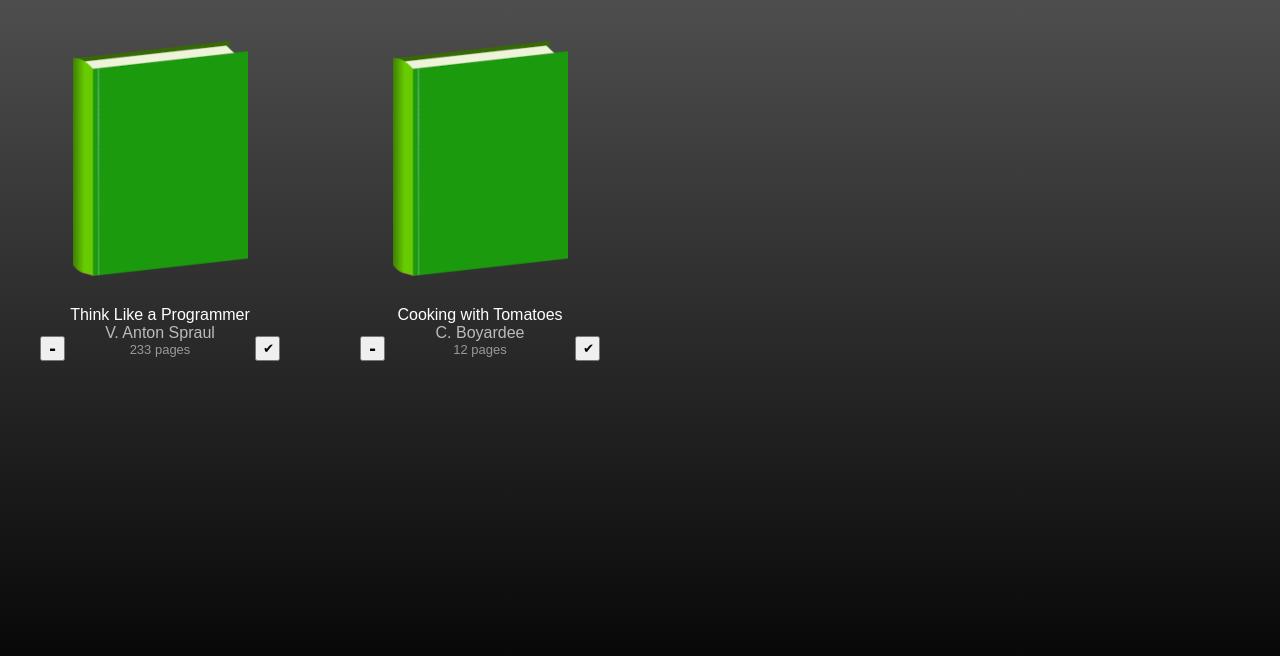
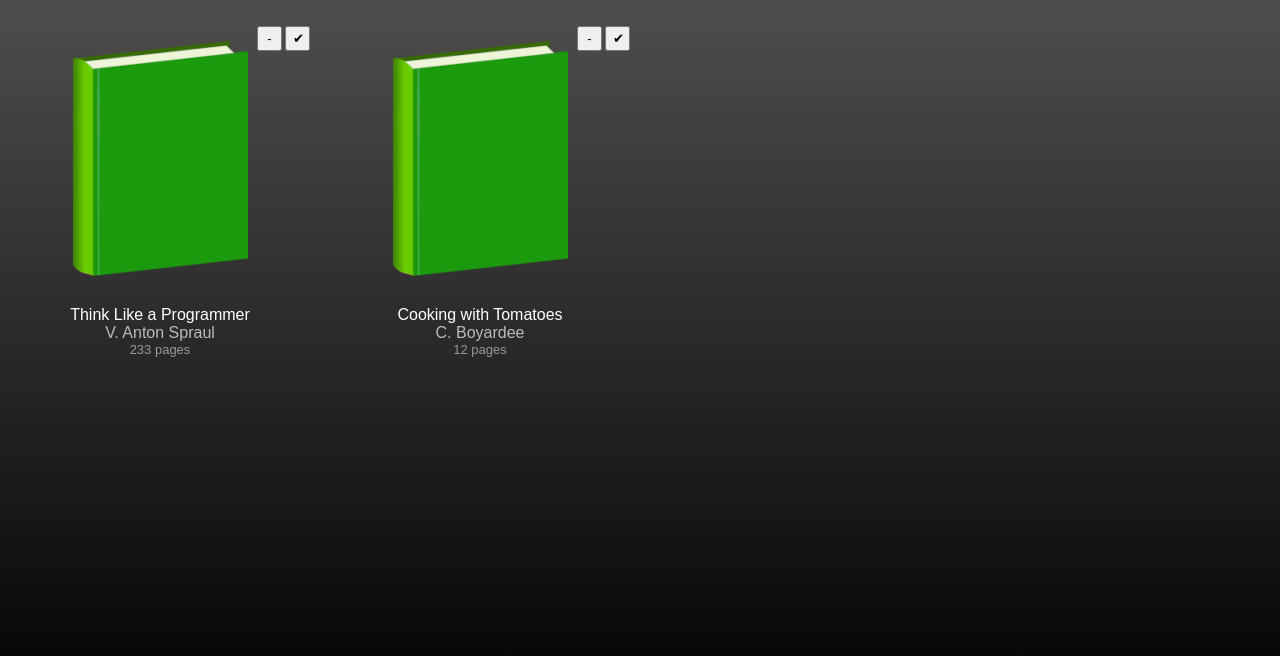
Before and after one commit to rwolt/book-library, a plain HTML site: page index.html in a window 1280 px wide. Shown: the part 68-724 px from the top of the page. Drawn offline with Linux system fonts and the light colour scheme.

Commit message:
Add function to delete books from library on button click

```diff
--- a/script.js
+++ b/script.js
@@ -56,16 +56,26 @@ function displayLibrary() {
         readCheck.classList.add('read-button');
         readCheck.innerText='✔';
 
+        let readBadge = document.createElement('div');
+        readBadge.classList.add('read-badge');
+        if (currentBook.read = true) {
+            readBadge.classList.add('invisible');
+        }
+        readBadge.innerText = 'UNREAD';
+
+        card.appendChild(deleteBtn);
         card.appendChild(readCheck);
-        card.appendChild(deleteBtn);
+        card.appendChild(readBadge);
         info.appendChild(title);
         info.appendChild(author);
         info.appendChild(pages);
         card.appendChild(cover);
         card.appendChild(info);
         list.appendChild(card);
+        updateCards();
     }
 }
+
 function createBook(e) {
     e.preventDefault();
     let entry = new Book()
@@ -76,11 +86,14 @@ function createBook(e) {
     if (document.querySelector('#cover-page').value != undefined) {
         entry.cover = document.querySelector('#cover-page').value;
     }
+
     addToLibrary(entry);
     formBox.classList.add('invisible');
     document.querySelector('form').reset();
     displayLibrary();
 }
+
+
 const list = document.querySelector('.list');
 displayLibrary();
 
@@ -91,5 +104,31 @@ let killBox = document.querySelector('#kill-box');
 let formBox = document.querySelector('#form-box');
 let addBtn = document.querySelector('#new-book');
 
+
 killBox.addEventListener('click', function () { formBox.classList.add('invisible') });
 addBtn.addEventListener('click', function () { formBox.classList.remove('invisible') });
+
+
+function updateCards() {
+    let cards = document.querySelectorAll('.card');
+
+    for (let el of cards) {
+    let delBtn = el.querySelector('.delete');
+    delBtn.addEventListener('click', function(){
+        let cardIndex = el.id;
+        delete myLibrary[cardIndex];
+        displayLibrary();
+        });
+
+    let readBtn = el.querySelector('.read-button');
+    let badge = el.querySelector('.read-badge');
+
+    readBtn.addEventListener('click', function() {
+        let read = myLibrary[el.id].read;
+        if (!read) {
+            read = true;
+            badge.classList.add('invisible');
+        }
+    });
+    }
+}
--- a/styles.css
+++ b/styles.css
@@ -18,11 +18,12 @@ body {
     align-items: center;
 }
 
-button {
+#new-book {
     height: 50px;
     width: 120px;
     margin-left: 30px;
 }
+
 h1 {
     margin-left: 10px;
     color: orange;
@@ -88,25 +89,31 @@ h1 {
 }
 
 .delete {
-    display: flex;
     width: 25px;
     height: 25px;
-    font-weight: bold;
-    font-size: 20px;
-    align-items: center;
-    justify-content: center;
     position: absolute;
-    bottom: 15px;
-    left: 0px;
-
+    right: 28px;
+    top: 0px;
 }
 
 .read-button {
     width: 25px;
     height: 25px;
     position: absolute;
-    right: 30px;
-    bottom: 15px;
+    right: 0px;
+    top: 0px;
+}
+
+.read-badge {
+    position: absolute;
+    top: 20px;
+    left: 60px;
+    font-size: 0.9em;
+    font-weight: bold;
+    background: rgb(247, 212, 60);
+    color: #555;
+    padding: 5px 10px;
+    border-radius: 15px;
 }
 
 label {
```
